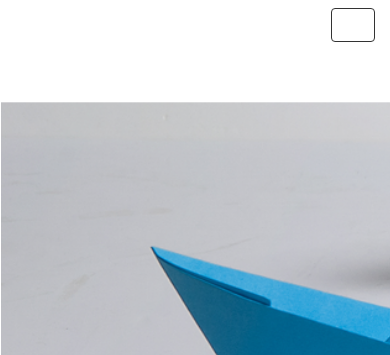
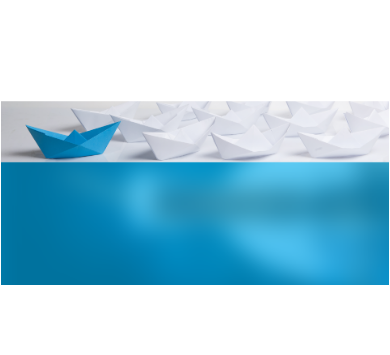
Before and after one commit to RootForTheVillain/6metre, a website: page index.html in a window 390 px wide. Shown: the top 355 px of the page. Drawn offline with nearby package versions, Linux system fonts and the light colour scheme.

Commit message:
set background to 100%

```diff
--- a/assets/css/styles.css
+++ b/assets/css/styles.css
@@ -1,6 +1,6 @@
 #background-container {
     background: url('../images/background.png') no-repeat 0 100px;
-    background-size: cover;
+    background-size: 100%;
     border: 1px solid transparent;
 }
 
--- a/index.html
+++ b/index.html
@@ -47,14 +47,6 @@
 <div id="background-container">
   <nav class="navbar navbar-inverse navbar-fixed-top">
       <div class="container">
-          <div class="navbar-header">
-              <button type="button" class="navbar-toggle collapsed" data-toggle="collapse" data-target="#navbar" aria-expanded="false" aria-controls="navbar">
-                  <span class="sr-only">Toggle navigation</span>
-                  <span class="icon-bar"></span>
-                  <span class="icon-bar"></span>
-                  <span class="icon-bar"></span>
-              </button>
-          </div>
           <div id="navbar" class="collapse navbar-collapse">
               <ul class="nav navbar-nav">
                 <li>
```
